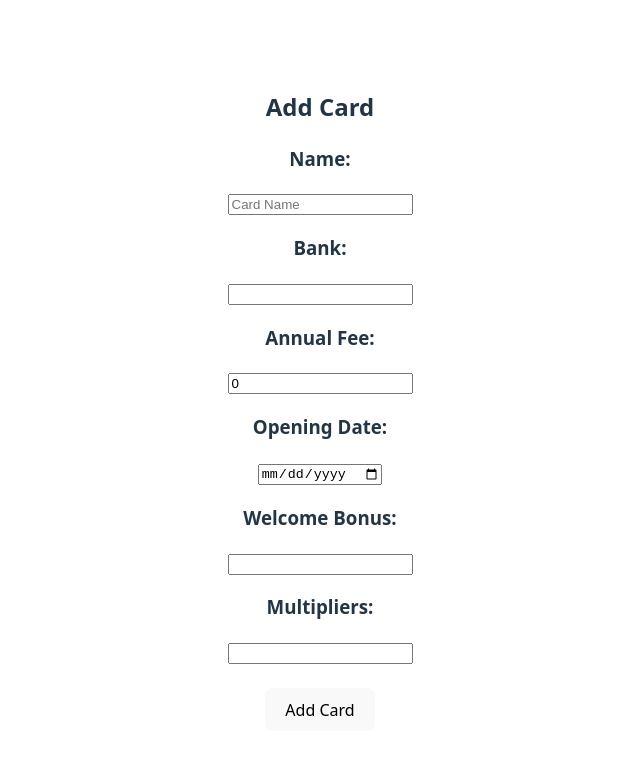
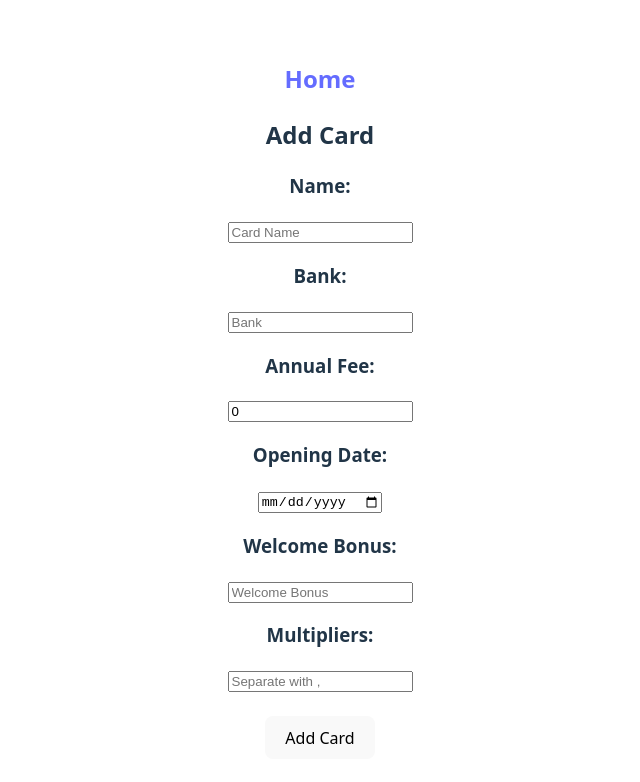
Before and after one commit to paulhwang1007/credit-card-tracker-frontend, a React (Vite) app: page /add in a window 1280 px wide. Shown: the top 782 px of the page, without its empty margins (320-960 px from the left). Built offline with nearby package versions, Linux system fonts and the light colour scheme.

Commit message:
Make all fields Required

```diff
--- a/src/Add.jsx
+++ b/src/Add.jsx
@@ -1,4 +1,5 @@
 import React, { useState } from "react";
+import { Link } from "react-router-dom";
 
 const Add = () => {
   // Logic for Form
@@ -47,10 +48,12 @@ const Add = () => {
     setCardFields(initialCardFields);
   };
 
-  // Additional Logic for Multipliers
-
   return (
     <div>
+      <Link to={"/"}>
+        <h2>Home</h2>
+      </Link>
+
       <h2>Add Card</h2>
 
       <form onSubmit={handleSubmit}>
@@ -61,6 +64,7 @@ const Add = () => {
           value={cardFields.name}
           onChange={handleChange}
           placeholder="Card Name"
+          required
         />
         <h3>Bank: </h3>
         <input
@@ -68,6 +72,8 @@ const Add = () => {
           name="bank"
           value={cardFields.bank}
           onChange={handleChange}
+          placeholder="Bank"
+          required
         />
         <h3>Annual Fee: </h3>
         <input
@@ -75,6 +81,7 @@ const Add = () => {
           name="annual_fee"
           value={cardFields.annual_fee}
           onChange={handleChange}
+          required
         />
         <h3>Opening Date: </h3>
         <input
@@ -82,6 +89,7 @@ const Add = () => {
           name="opening_date"
           value={cardFields.opening_date}
           onChange={handleChange}
+          required
         />
         <h3>Welcome Bonus: </h3>
         <input
@@ -89,6 +97,8 @@ const Add = () => {
           name="welcome_bonus"
           value={cardFields.welcome_bonus}
           onChange={handleChange}
+          placeholder="Welcome Bonus"
+          required
         />
         <h3>Multipliers: </h3>
         <input
@@ -96,6 +106,8 @@ const Add = () => {
           name="multipliers"
           value={cardFields.multipliers}
           onChange={handleChange}
+          placeholder="Separate with ,"
+          required
         />
         <br />
         <br />
```
